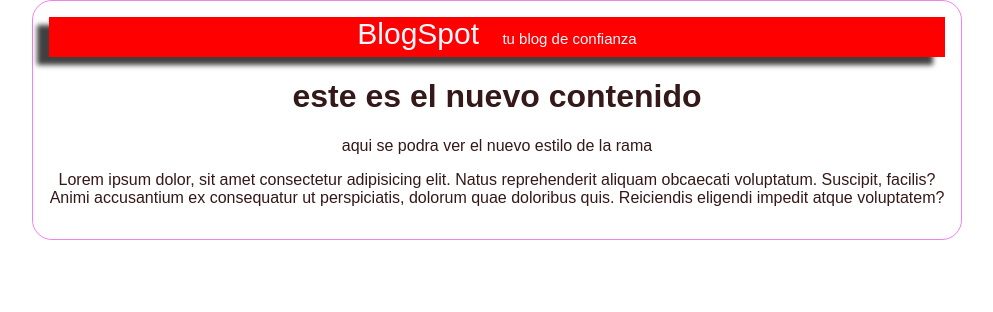
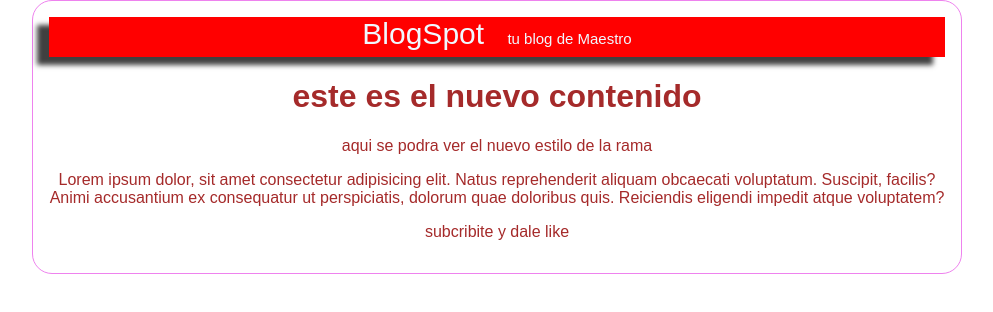
Before and after one commit to freddybedoya04/PracticaGit, a plain HTML site: page index.html in a window 1280 px wide. Shown: the whole page, without its empty margins (143-1136 px from the left). Drawn offline with Linux system fonts and the light colour scheme.

Commit message:
cambie el color y adicione la subcripcion

```diff
--- a/css/estilos.css
+++ b/css/estilos.css
@@ -1,5 +1,5 @@
 body{
-    color: rgb(53, 24, 24);
+    color: brown;
     text-align: center;
     font-family:Arial, Helvetica, sans-serif;
     margin: 0 auto;
--- a/index.html
+++ b/index.html
@@ -10,7 +10,7 @@
 <body>
     <div class="container">
             <div id="cabecera">
-             BlogSpot <span>tu blog de confianza</span>
+             BlogSpot <span>tu blog de Maestro</span>
             </div>
         <div class="post">
             <h1>
@@ -25,6 +25,7 @@
                  Animi accusantium ex consequatur ut perspiciatis, dolorum quae doloribus
                   quis. Reiciendis eligendi impedit atque voluptatem?
             </p>
+            <p>subcribite y dale like</p>
         </div>
 
     </div>
```
